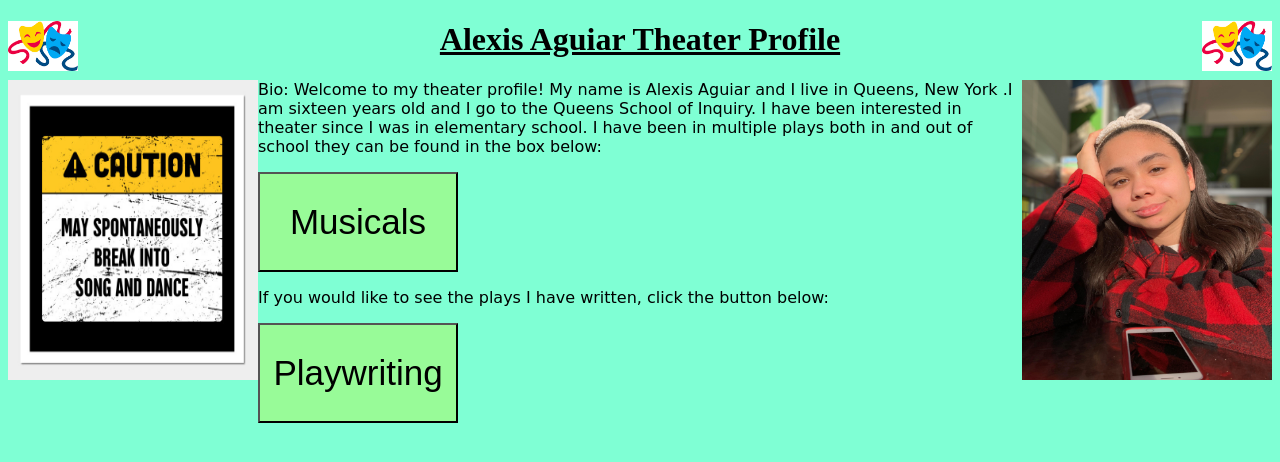
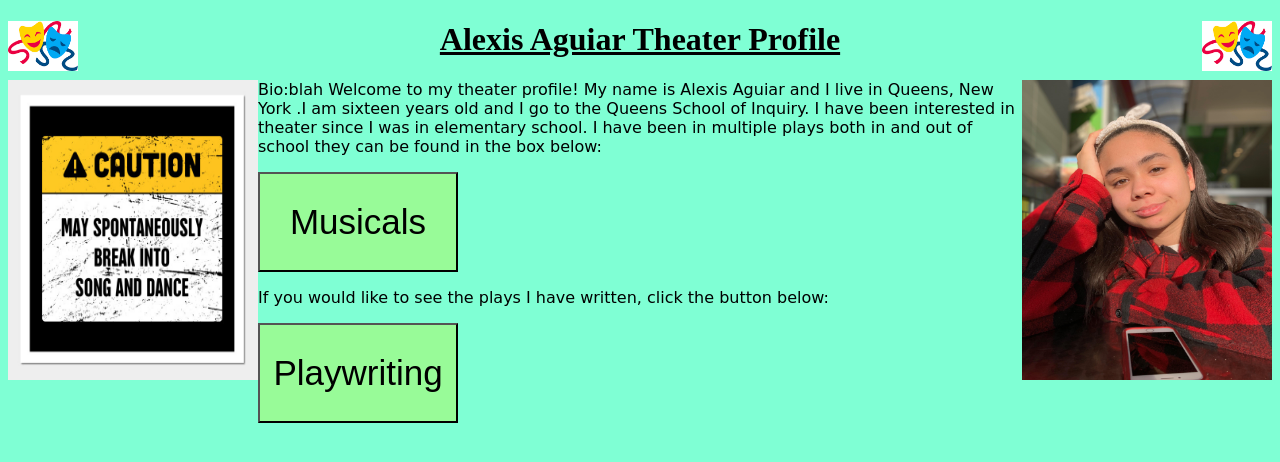
Before and after one commit to Aguiar345/Aguiar345.github.io, a plain HTML site: page index.html in a window 1280 px wide. Drawn offline with Linux system fonts and the light colour scheme; a script that the page names is missing.

Commit message:
Update index.html

```diff
--- a/index.html
+++ b/index.html
@@ -13,7 +13,7 @@
     <h1> <u> Alexis Aguiar Theater Profile </u> </h1>
     <img src="alexis_pic.jpg">
     <img  id="theater" src= "theater.mode.jpg">
-    <p>Bio: Welcome to my theater profile! My name is Alexis Aguiar and I live in Queens, New York .I am sixteen years old and I go to the Queens School of Inquiry. I have been interested in theater since I was in elementary school. I have been in multiple plays both in and out of school they can be found in the box below:</p>
+    <p>Bio:blah Welcome to my theater profile! My name is Alexis Aguiar and I live in Queens, New York .I am sixteen years old and I go to the Queens School of Inquiry. I have been interested in theater since I was in elementary school. I have been in multiple plays both in and out of school they can be found in the box below:</p>
     <!---a href = "https://google.com">Google </a--->
 
     <button onclick= "window.location.href = 'musicals.html';" >Musicals</button>
```
